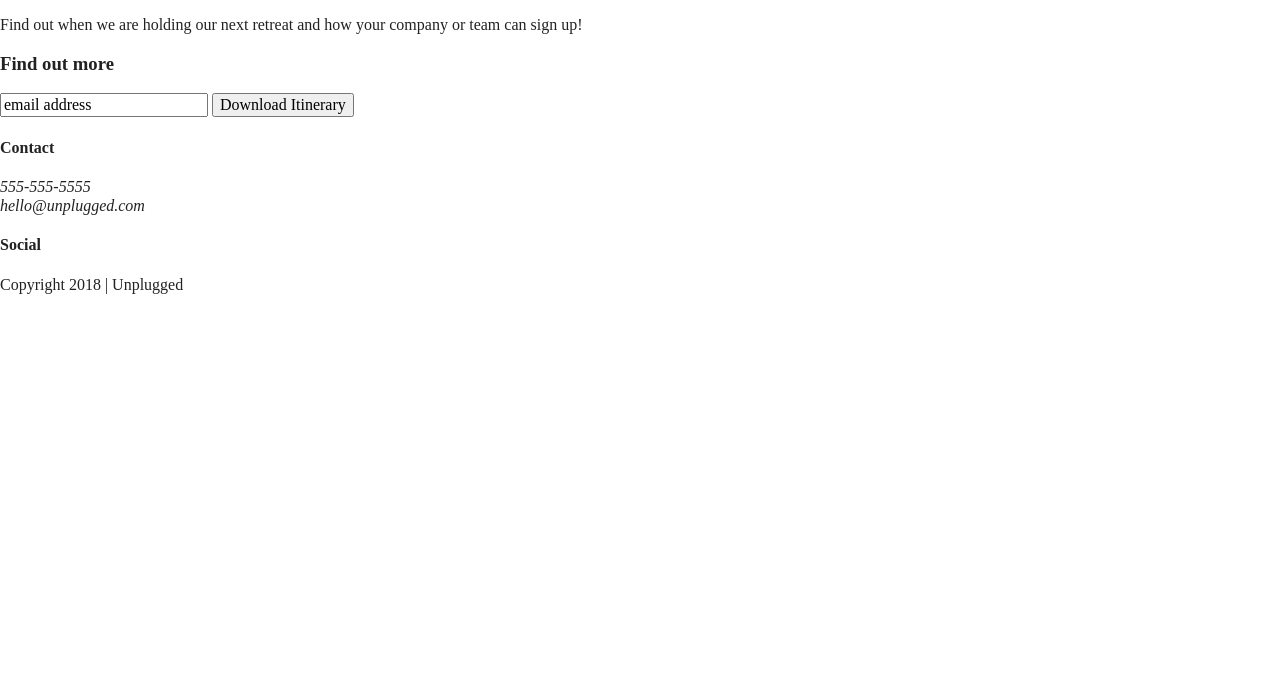
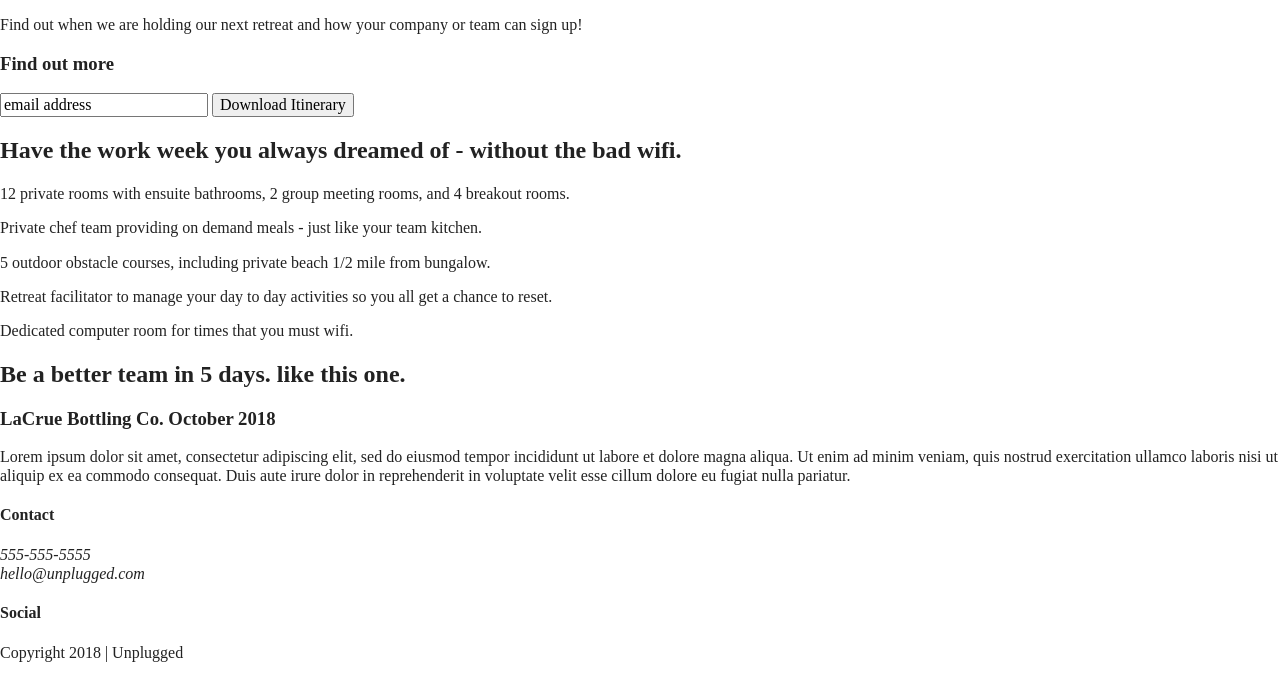
Before and after one commit to amandajscott/unplugged-web-dev, a website built with Parcel: page index.html in a window 1280 px wide. Shown: the part 265-943 px from the top of the page. Before the commit the page ends 800 px from the top, so only its background shows below. Built offline with nearby package versions, Linux system fonts and the light colour scheme; files whose address does not match are found by name.

Commit message:
Finished coding homepage html

```diff
--- a/index.html
+++ b/index.html
@@ -32,7 +32,7 @@
   <header>
     <div class="content-wrapper">
       <a href="#"><img src="img/unpluggedlogo.png" alt="unplugged logo"></a>
-      <div class="header-divider" >
+      <div class="header-divider">
       </div>
     <nav>
       <ul>
@@ -65,6 +65,64 @@
        </div>
       </div>
     </aside>
+
+    <section class="features">
+      <div class="content-wrapper">
+        <h2>Have the work week you always dreamed of - without the bad wifi.</h2>
+        <div class="features-items">
+          <article>
+            <p class="fontawesome-icon">
+            </p>
+            <p class="features-item-description">
+              12 private rooms with ensuite bathrooms, 2 group meeting rooms, and 4 breakout rooms.
+            </p>
+          </article>
+          <article>
+            <p class="fontawesome-icon">
+            </p>
+            <p class="features-item-description">
+              Private chef team providing on demand meals - just like your team kitchen.
+            </p>
+          </article>
+          <article>
+            <p class="fontawesome-icon">
+            </p>
+            <p class="features-item-description">
+              5 outdoor obstacle courses, including private beach 1/2 mile from bungalow.
+            </p>
+          </article>
+          <article>
+            <p class="fontawesome-icon">
+            </p>
+            <p class="features-item-description">
+              Retreat facilitator to manage your day to day activities so you all get a chance to reset.
+            </p>
+          </article>
+          <article>
+            <p class="fontawesome-icon">
+            </p>
+            <p class="features-item-description">
+              Dedicated computer room for times that you must wifi.
+            </p>
+          </article>
+        </div>
+      </div>
+    </section>
+
+    <section class="reviews">
+      <div class="content-wrapper">
+        <h2> Be a better team in 5 days. like this one.</h2>
+        <article>
+          <div>
+            <h3>LaCrue Bottling Co. October 2018</h3>
+            <p>
+              Lorem ipsum dolor sit amet, consectetur adipiscing elit, sed do eiusmod tempor incididunt ut labore et dolore magna aliqua. Ut enim ad minim veniam, quis nostrud exercitation ullamco laboris nisi ut aliquip ex ea commodo consequat. Duis aute irure dolor
+              in reprehenderit in voluptate velit esse cillum dolore eu fugiat nulla pariatur.
+            </p>
+          </div>
+        </article>
+      </div>
+    </section>
 
   </main> <!-- main wrapper -->
 
```
